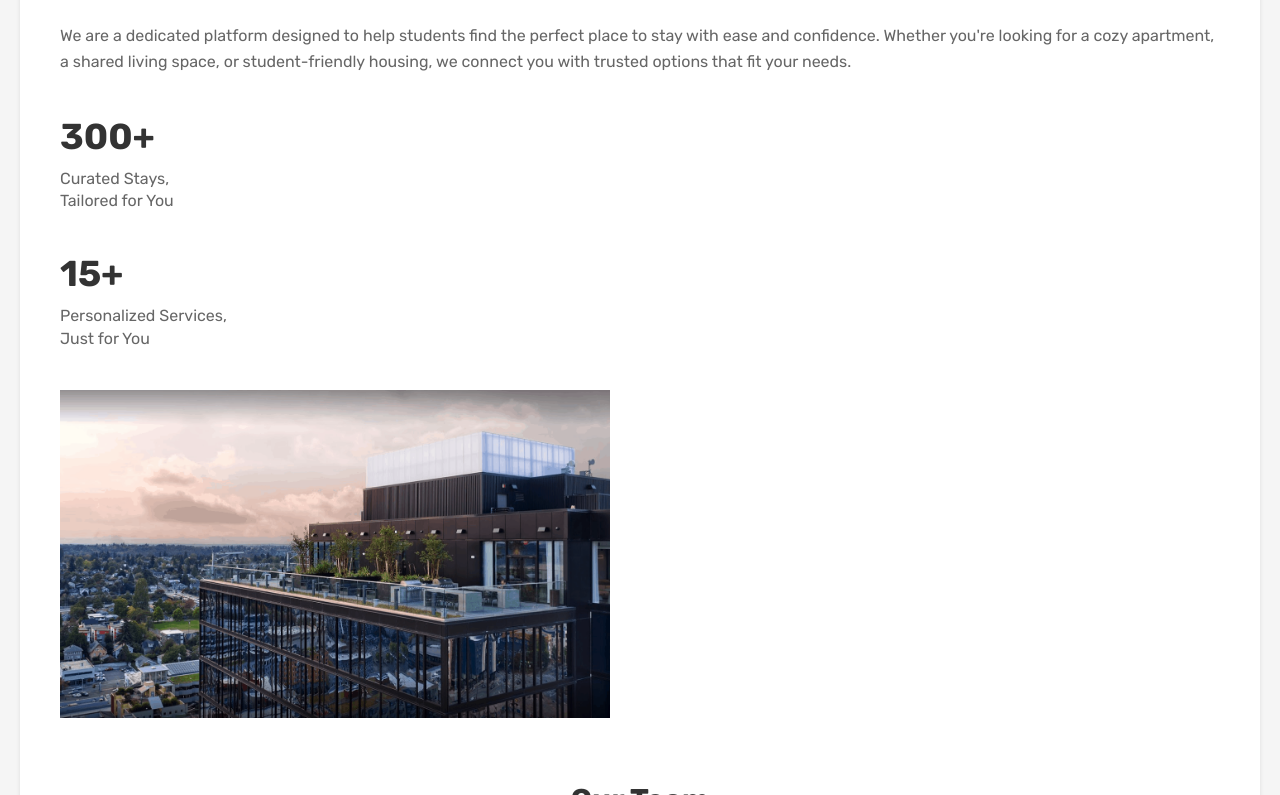
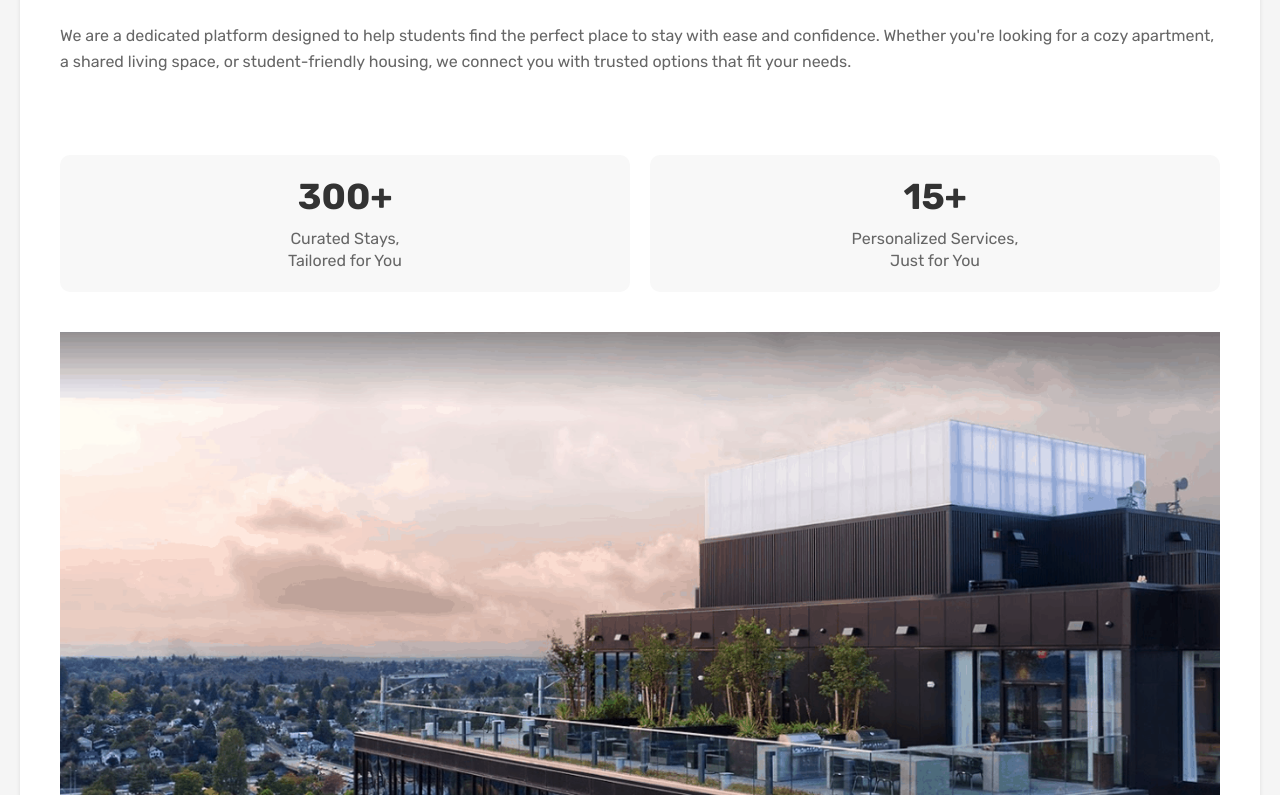
Before and after one commit to UW-INFO442-WI25/the-a-team, a React (Vite) app: page /about in a window 1280 px wide. Shown: the part 365-1160 px from the top of the page. Built offline with nearby package versions, Linux system fonts and the light colour scheme.

Commit message:
adding style into adbout page

```diff
--- a/src/components/AboutPage.jsx
+++ b/src/components/AboutPage.jsx
@@ -62,6 +62,7 @@ export function AboutPage() {
                                 you with trusted options that fit your needs.
                             </p>
                         </div>
+                    </div>
 
                         <div className="stats">
                             <div className="stat-item">
@@ -75,13 +76,12 @@ export function AboutPage() {
                                 <p>Just for You</p>
                             </div>
                         </div>
-                    </div>
 
                     <div className="brand-right">
                         <img
                             src="/img/ModernView.png"
                             alt="Modern apartment view"
-                            className="apartment-image"
+                            className="apartment-img"
                         />
                     </div>
                 </div>
--- a/src/index.css
+++ b/src/index.css
@@ -207,10 +207,13 @@ body {
 }
 
 .stats {
-    flex-direction: column;
     gap: 20px;
 }
 
+.apartment-img {
+    flex: 1;
+    max-width: 100%;
+}
 
 .show-more {
     display: block;
@@ -275,7 +278,7 @@ body {
 
 .brand-title h2 {
     font-size: 36px;
-    color: #333;
+    color: #6841AD;
     line-height: 1.2;
 }
 
@@ -304,13 +307,20 @@ body {
     color: #666;
 }
 
+/* Stats Section */
 .stats {
     display: flex;
-    gap: 40px;
+    flex-wrap: wrap;
+    gap: 20px;
+    justify-content: space-between;
 }
 
 .stat-item {
-    flex: 1;
+    flex: 1 ;
+    background: #f8f8f8;
+    padding: 20px;
+    border-radius: 10px;
+    text-align: center;
 }
 
 .stat-item h3 {
@@ -327,6 +337,7 @@ body {
 
 .brand-right {
     flex: 1;
+    width: 100%;
 }
 
 .mission-section {
```
